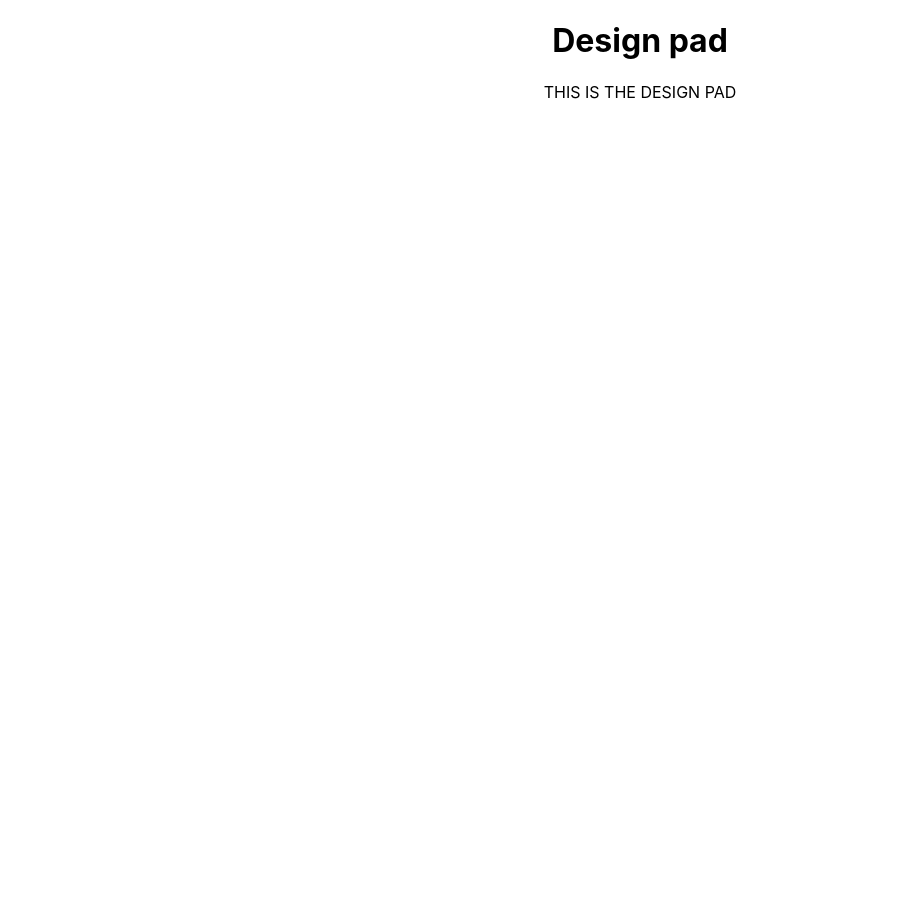
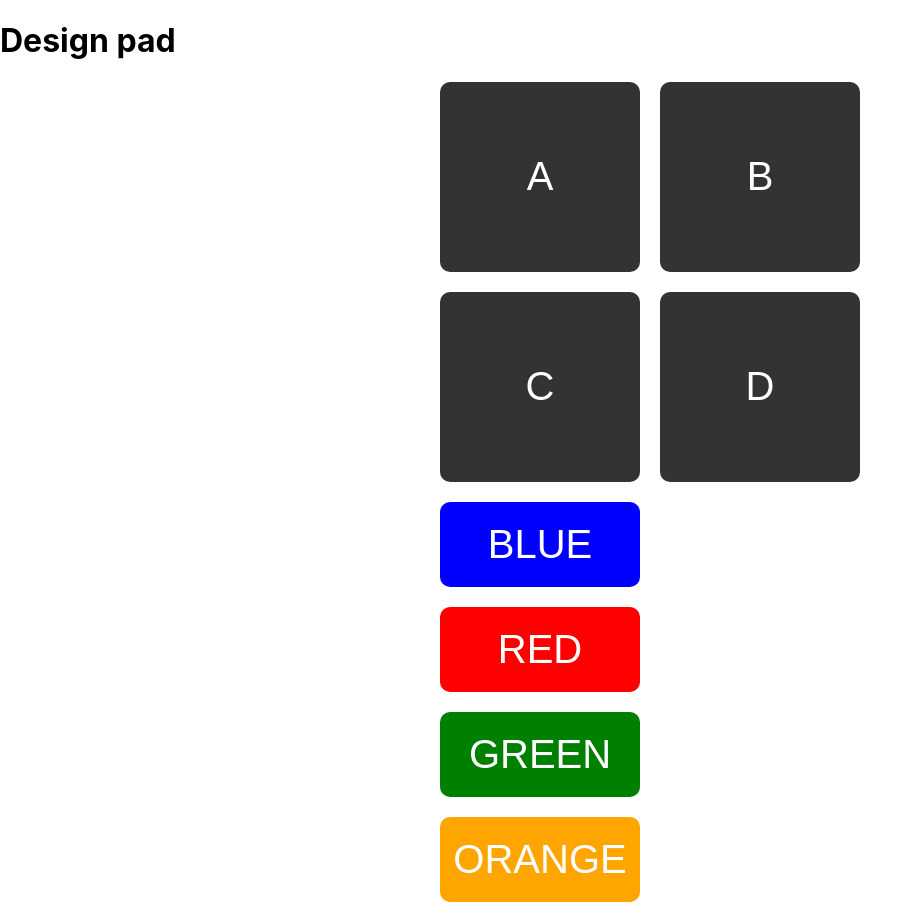
Before and after one commit to RomanJordan/js-hw3, a React (Create React App) app: page / in a window 1280 px wide. Shown: the whole page, without its empty margins (0-921 px from the left). Before the commit the page ends 800 px from the top, so only its background shows below. Built offline with nearby package versions, Linux system fonts and the light colour scheme.

Commit message:
basic styling

```diff
--- a/src/App.css
+++ b/src/App.css
@@ -1,38 +1,37 @@
 .App {
-  text-align: center;
+
+}
+.container{
+  margin: 20px auto;
+  width:400px;
+  height:400px;
+  background-color:#fff;
+  display:grid;
+  grid-template-columns: 200px 200px;
+  grid-row: auto auto;
+  grid-column-gap: 20px;
+  grid-row-gap: 20px;
+}
+.box{
+  background-color:#333;
+  padding:20px;
+  border-radius:10px;
+  color:#fff;
+  display:flex;
+  align-items:center;
+  justify-content:center;
+  font-size:40px;
+  font-family:sans-serif;
 }
 
-.App-logo {
-  height: 40vmin;
-  pointer-events: none;
+.controls-container {
+  margin: 20px auto;
+  width:400px;
+  height:400px;
+  background-color:#fff;
+  display:grid;
+  grid-template-columns: 200px;
+
+  grid-column-gap: 20px;
+  grid-row-gap: 20px;
 }
-
-@media (prefers-reduced-motion: no-preference) {
-  .App-logo {
-    animation: App-logo-spin infinite 20s linear;
-  }
-}
-
-.App-header {
-  background-color: #282c34;
-  min-height: 100vh;
-  display: flex;
-  flex-direction: column;
-  align-items: center;
-  justify-content: center;
-  font-size: calc(10px + 2vmin);
-  color: white;
-}
-
-.App-link {
-  color: #61dafb;
-}
-
-@keyframes App-logo-spin {
-  from {
-    transform: rotate(0deg);
-  }
-  to {
-    transform: rotate(360deg);
-  }
-}
--- a/src/App.js
+++ b/src/App.js
@@ -1,5 +1,6 @@
 import logo from './logo.svg';
 import Controls from './components/controls'
+import DesignPad from './components/designpad'
 import './App.css';
 
 
@@ -7,7 +8,8 @@ function App() {
   return (
     <div className="App">
       <h1>Design pad</h1>
-      <Controls />
+      <DesignPad />
+      <Controls/>
     </div>
   );
 }
--- a/src/components/controls.js
+++ b/src/components/controls.js
@@ -1,31 +1,17 @@
 import React from 'react';
 
-const DragAndDrop = props => {
-  const handleDragEnter = e => {
-    e.preventDefault();
-    e.stopPropagation();
-  };
-  const handleDragLeave = e => {
-    e.preventDefault();
-    e.stopPropagation();
-  };
-  const handleDragOver = e => {
-    e.preventDefault();
-    e.stopPropagation();
-  };
-  const handleDrop = e => {
-    e.preventDefault();
-    e.stopPropagation();
-  };
-  return (
-    <div className={'drag-drop-zone'}
-      onDrop={e => handleDrop(e)}
-      onDragOver={e => handleDragOver(e)}
-      onDragEnter={e => handleDragEnter(e)}
-      onDragLeave={e => handleDragLeave(e)}
-    >
-      <p>THIS IS THE DESIGN PAD</p>
-    </div>
-  );
-};
-export default DragAndDrop;
+const ControlsHeader = () => {
+    return (
+        <div class="controls-container">
+            <div class="box" style={{backgroundColor: "blue"}}>BLUE</div>
+            <div class="box" style={{backgroundColor: "red"}}>RED</div>
+            <div class="box" style={{backgroundColor: "green"}}>GREEN</div>
+            <div class="box" style={{backgroundColor: "orange"}}>ORANGE</div>
+        </div>
+    )
+
+}
+
+
+
+export default ControlsHeader;
--- /dev/null
+++ b/src/components/designpad.js
@@ -0,0 +1,48 @@
+import React from 'react';
+
+
+const DragAndDrop = props => {
+    const handleDragEnter = e => {
+      e.preventDefault();
+      e.stopPropagation();
+    };
+    const handleDragLeave = e => {
+      e.preventDefault();
+      e.stopPropagation();
+    };
+    const handleDragOver = e => {
+      e.preventDefault();
+      e.stopPropagation();
+    };
+    const handleDrop = e => {
+      e.preventDefault();
+      e.stopPropagation();
+    };
+
+const DesignHeader = () => {
+    return (
+        <div class="container">
+            <div class="box" onDrop={e => handleDrop(e)}>A</div>
+            <div class="box" onDrop={e => handleDrop(e)}>B</div>
+            <div class="box" onDrop={e => handleDrop(e)}>C</div>
+            <div class="box" onDrop={e => handleDrop(e)}>D</div>
+        </div>
+    )
+}
+
+
+
+  return (
+    // <div className={'drag-drop-zone'}
+    //   onDrop={e => handleDrop(e)}
+    //   onDragOver={e => handleDragOver(e)}
+    //   onDragEnter={e => handleDragEnter(e)}
+    //   onDragLeave={e => handleDragLeave(e)}
+    // >
+
+    // </div>
+    <DesignHeader/>
+
+  );
+};
+export default DragAndDrop;
```
Also changed, not shown: src/components/designpadcontainer.js (deleted, +0 -10 lines).
